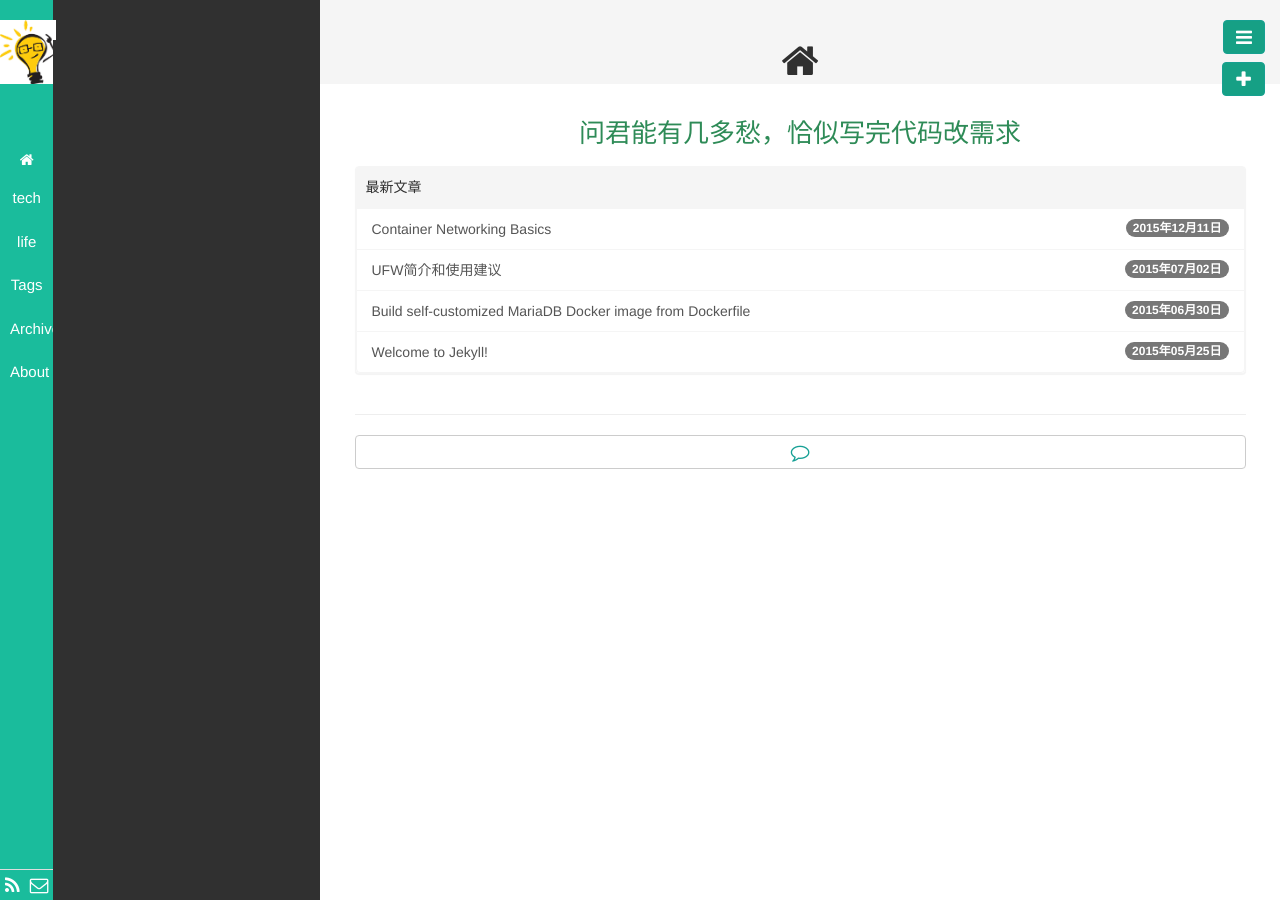
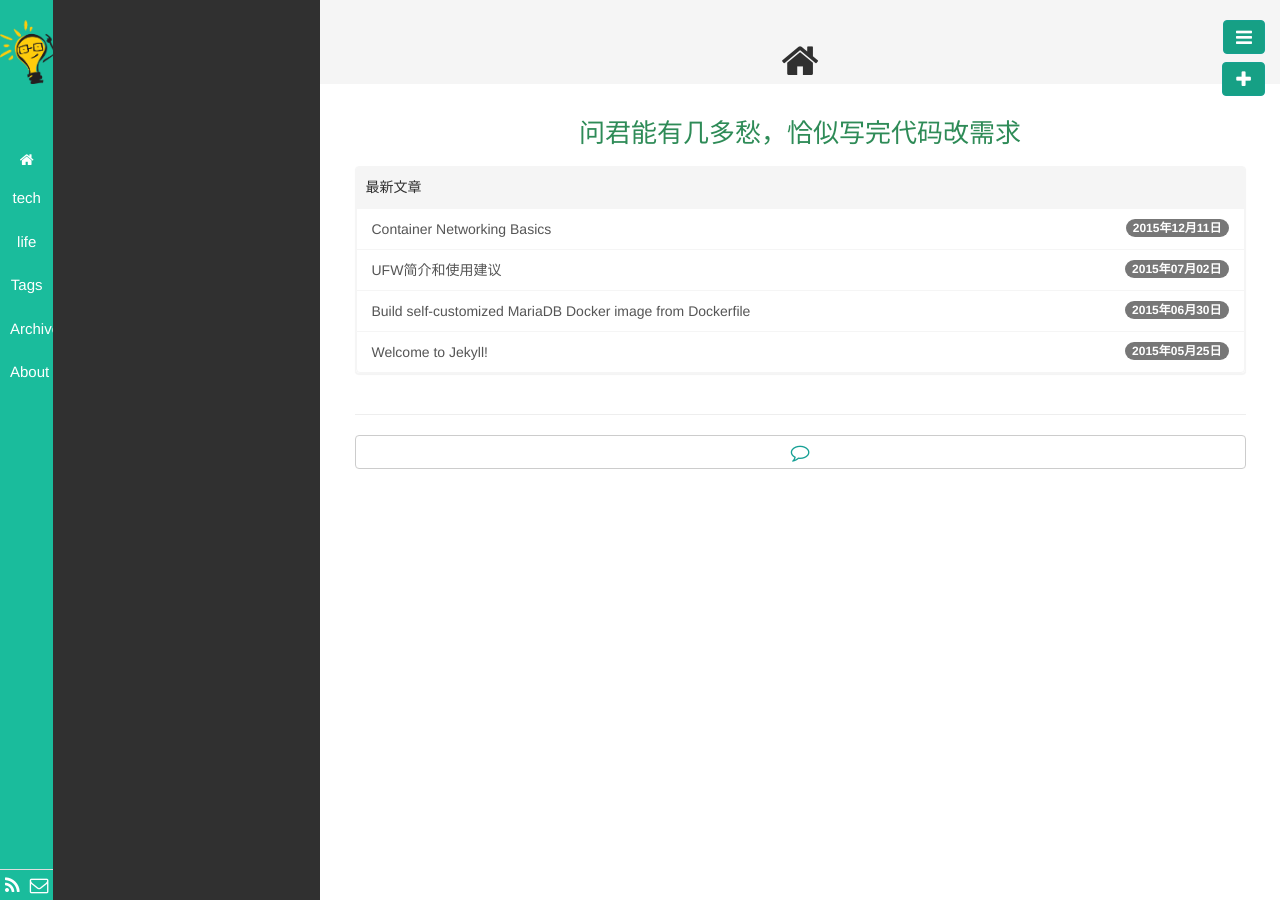
Before and after one commit to wenchma/wenchma.github.io, a Jekyll site: the page built from index.html, in a window 1280 px wide. Built offline with Jekyll 4.4.1, drawn with Linux system fonts in a browser that asks for light colours; nearby versions of some CDN libraries; library files that are not in the unit come from our copies; the list of posts is cut into pages by our own code.

Commit message:
Add logo png image

```diff
--- a/_config.yml
+++ b/_config.yml
@@ -12,7 +12,7 @@ author:
 
 # Site settings
 title: Mars's Blog
-logo: /img/logo.jpg
+logo: /img/logo.png
 email: wenchma@gmail.com
 description: Mars's Blog
 baseurl: "" # the subpath of your site, e.g. /blog/
```
Also changed, not shown: img/logo.png (added).
